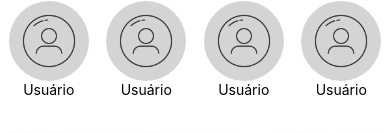
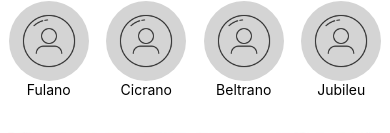
Before and after one commit to Guilherme-07062002/mobileDevicesTest, a React Native app: screen /Feed in a window 390 px wide. Shown: the part 109-242 px from the top of the page. Built offline with nearby package versions, Linux system fonts and the light colour scheme.

Commit message:
props name in stories

```diff
--- a/src/components/story/index.js
+++ b/src/components/story/index.js
@@ -2,7 +2,7 @@ import { StatusBar } from "expo-status-bar";
 import { View, Image, Text } from "react-native";
 import styles from "./style";
 
-export default function Story() {
+export default function Story(props) {
   return (
     <View style={styles.container}>
       <Image
@@ -14,7 +14,7 @@ export default function Story() {
         }}
         source={require("../../../assets/story.png")}
       />
-      <Text>Usuário</Text>
+      <Text>{props.name}</Text>
 
       <StatusBar style="auto" />
     </View>
--- a/src/pages/Feed/index.js
+++ b/src/pages/Feed/index.js
@@ -36,10 +36,10 @@ export default function Feed({ navigation }) {
       </View>
 
       <View style={styles.story}>
-        <Story></Story>
-        <Story></Story>
-        <Story></Story>
-        <Story></Story>
+        <Story name="Fulano"></Story>
+        <Story name="Cicrano"></Story>
+        <Story name="Beltrano"></Story>
+        <Story name="Jubileu"></Story>
       </View>
 
       <Image
```
